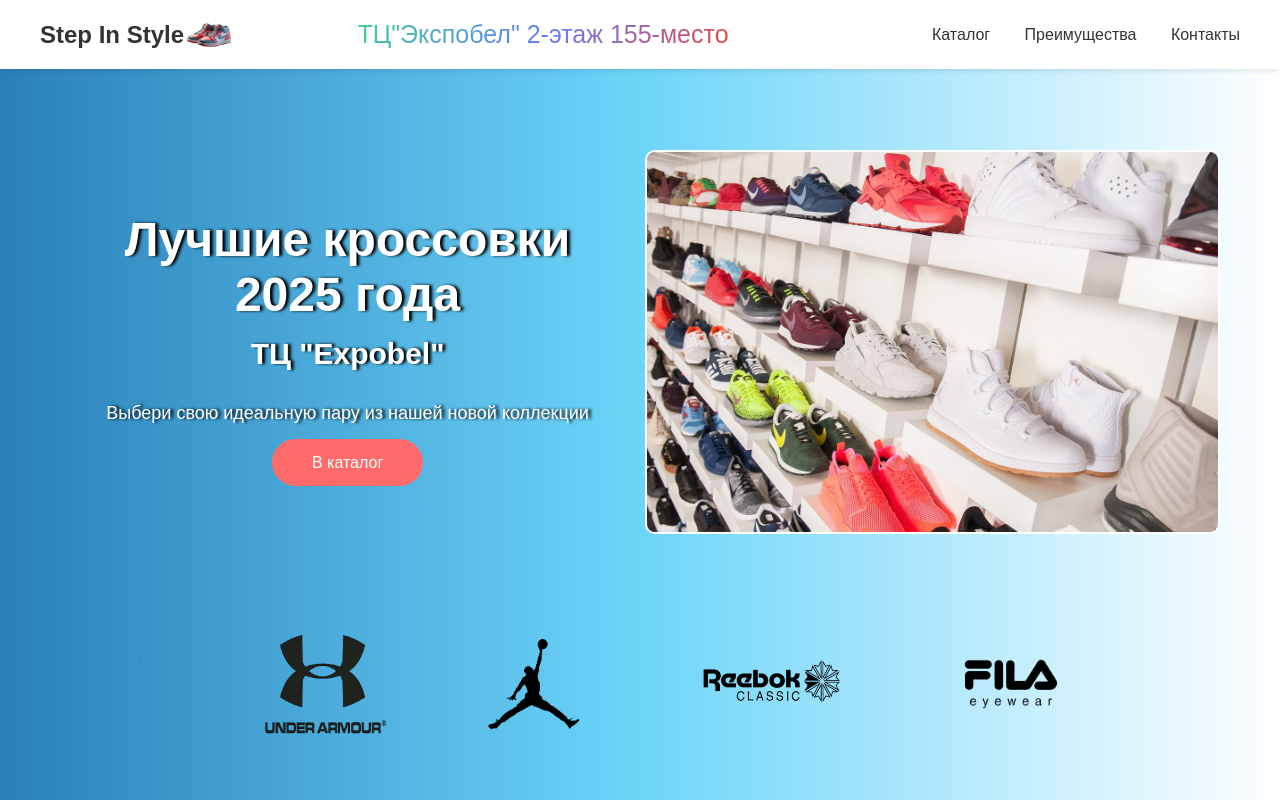
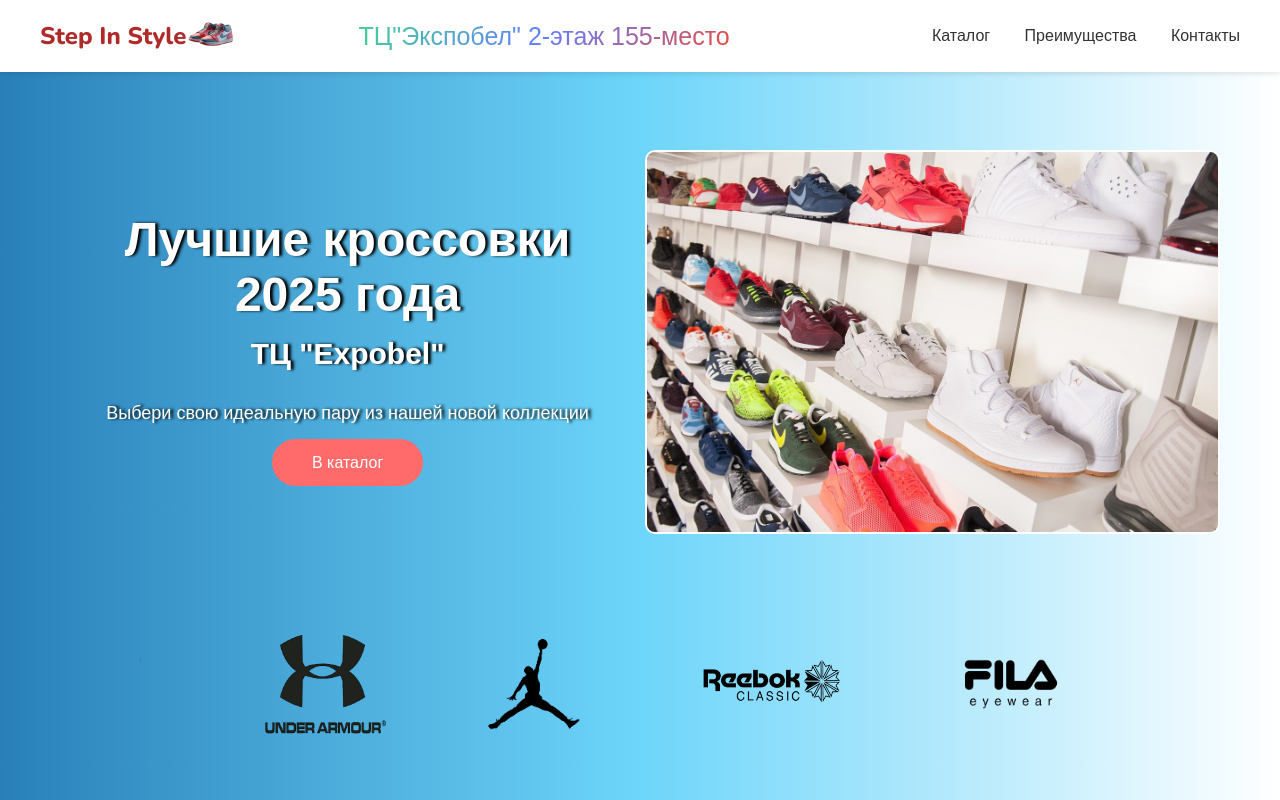
Before and after one commit to evgeny-evt/newshop.github.io, a plain HTML site: page index.html in a window 1280 px wide. Shown: the top 800 px of the page. Drawn offline with nearby package versions, Linux system fonts and the light colour scheme.

Commit message:
Update style.css

```diff
--- a/style.css
+++ b/style.css
@@ -1,3 +1,4 @@
+@import url('https://fonts.googleapis.com/css2?family=Lobster&family=Nunito:ital,wght@0,200..1000;1,200..1000&display=swap');
 * {
 margin: 0;
 padding: 0;
@@ -30,8 +31,9 @@ margin: 0 auto;
 .logo {
 position: relative;
 font-size: 24px;
-font-weight: bold;
-color: #333;
+color: #B12A2A;
+font-family: "Nunito", serif;
+font-weight: 800;
 }
 .logo img{
 position: absolute;
```
